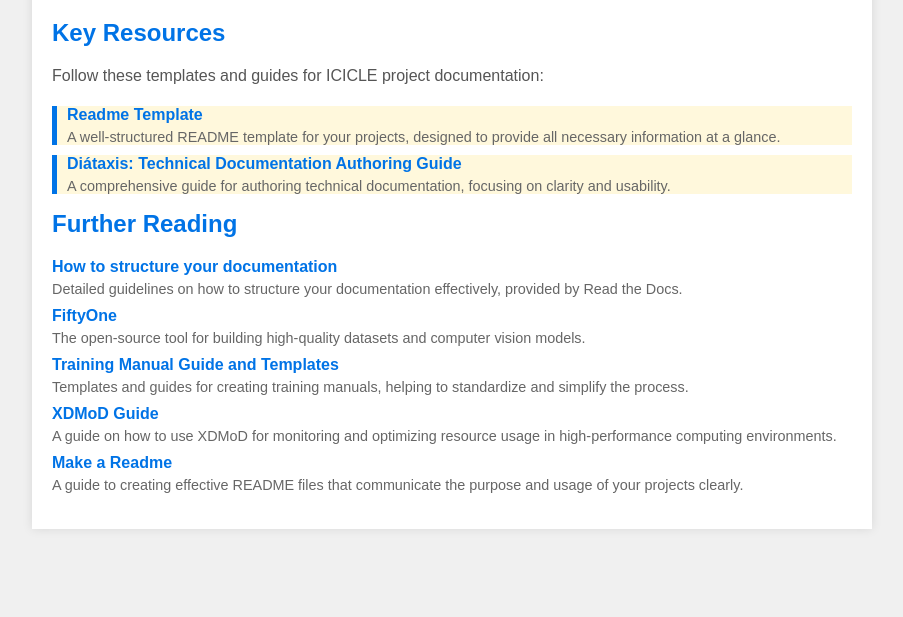
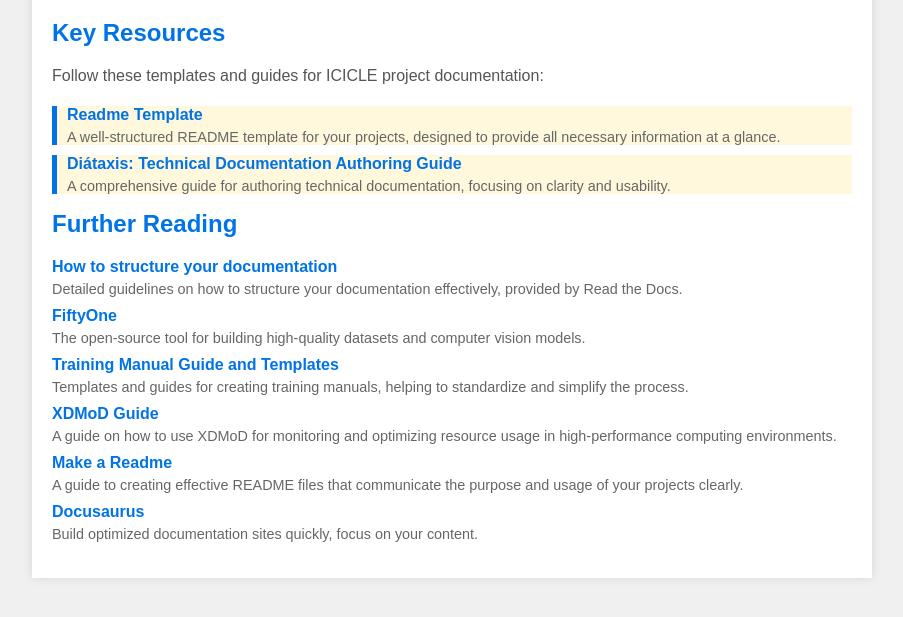
Before and after one commit to ICICLE-ai/Readme-guide, a plain HTML site: page index.html in a window 1280 px wide. Shown: the part 141-758 px from the top of the page, without its empty margins (188-1091 px from the left). Drawn offline with Linux system fonts and the light colour scheme.

Commit message:
Update index.html with Docusaurus

```diff
--- a/index.html
+++ b/index.html
@@ -96,6 +96,10 @@
                 <a href="https://www.makeareadme.com/">Make a Readme</a>
                 <div class="description">A guide to creating effective README files that communicate the purpose and usage of your projects clearly.</div>
             </li>
+            <li>
+                <a href="https://docusaurus.io/">Docusaurus</a>
+                <div class="description">Build optimized documentation sites quickly, focus on your content. </div>
+            </li>
         </ul>
     </div>
 </body>
```
